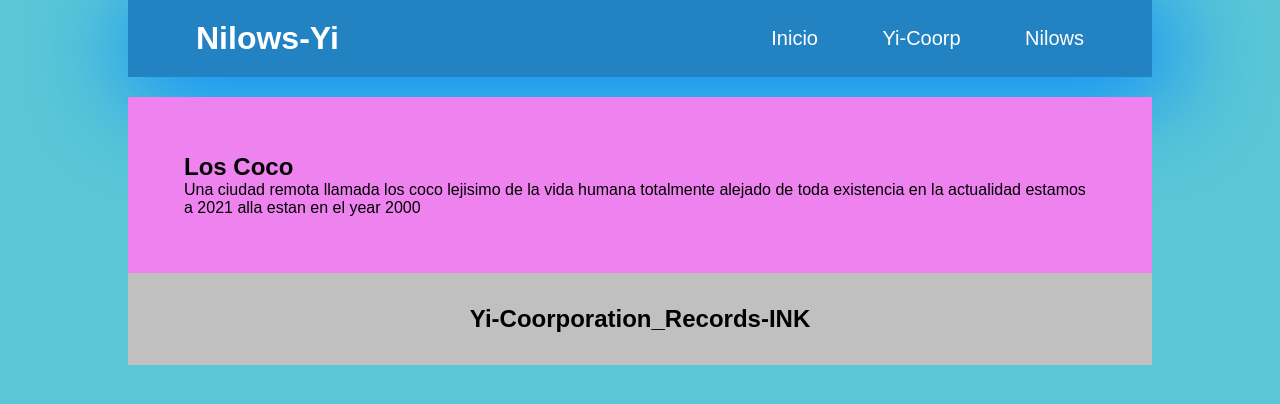
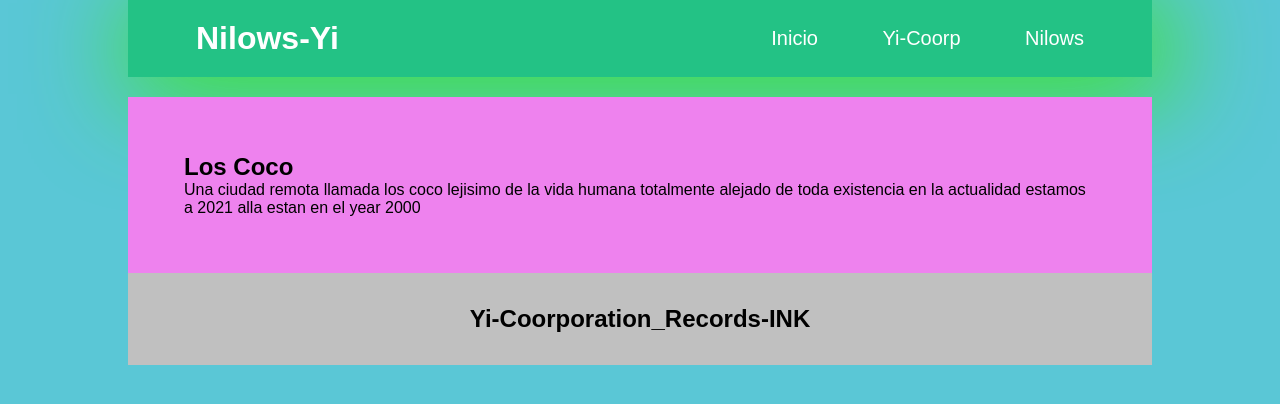
Before and after one commit to nilowsyi/ownRepositoryPractice, a plain HTML site: page index.html in a window 1280 px wide. Drawn offline with Linux system fonts and the light colour scheme.

Commit message:
se cambio el shadow y color del header

```diff
--- a/estilos.css
+++ b/estilos.css
@@ -17,8 +17,8 @@ body{
 }
 
 header{
-    background-color: rgb(35, 130, 194);
-    box-shadow: 10px 10px 100px 10px rgb(0, 132, 255);
+    background-color: rgb(35, 194, 133);
+    box-shadow: 10px 10px 100px 10px rgb(59, 228, 36);
     color: white;
     display: flex;
     align-items: center;
```
